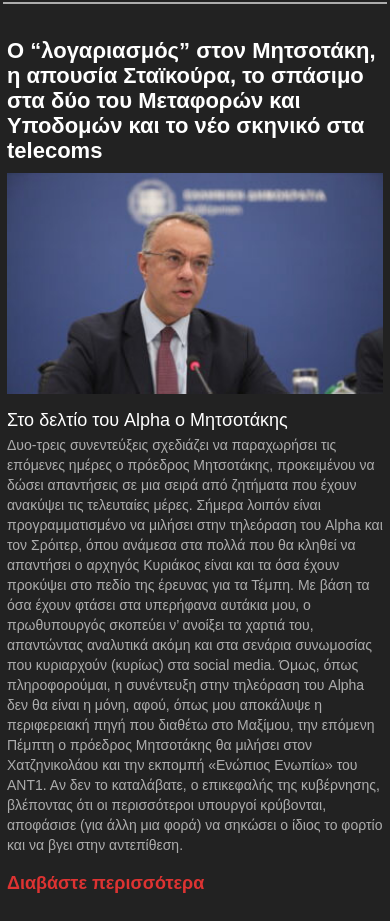
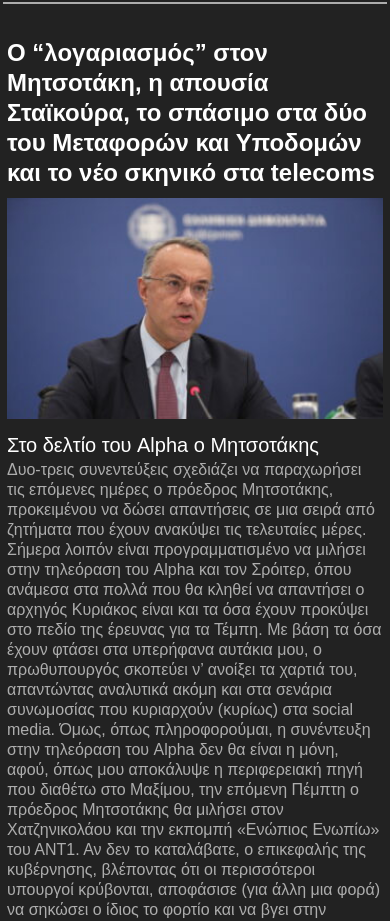
Before and after one commit to Ntinos47/PowerGame, a plain HTML site: page index.html in a window 390 px wide. Shown: the part 147-1068 px from the top of the page. Drawn offline with Linux system fonts and the light colour scheme.

Commit message:
Responsive

```diff
--- a/index.html
+++ b/index.html
@@ -106,13 +106,13 @@
                                         <table style="margin:0 auto; padding:10px 0; text-align: left;">
                                             <tr>
                                                 <td class="article-witd" style="width:100%; max-width: 500px;">
-                                                    <h2 class="article-title" style="font-size:26px; font-weight:600; line-height:34px; margin:0; font-family:Arial;">Ο “λογαριασμός” στον Μητσοτάκη, η απουσία Σταϊκούρα, το σπάσιμο στα δύο του Μεταφορών και Υποδομών και το νέο σκηνικό στα telecoms</h2>
+                                                    <h2 class="article-title" style="font-size:28px; font-weight:600; line-height:34px; margin:0; font-family:Arial;">Ο “λογαριασμός” στον Μητσοτάκη, η απουσία Σταϊκούρα, το σπάσιμο στα δύο του Μεταφορών και Υποδομών και το νέο σκηνικό στα telecoms</h2>
                                                     <img class="img-article" style="max-width:500px; width:100%; padding:10px 0;" src="img/Staikouras-Xristos.jpg" alt="">
                                                     <h3 class="article-subtitle" style="font-size:22px; font-weight:400; line-height:34px; margin:0; text-align:left; font-family:Arial; padding-bottom:5px;">Στο δελτίο του Alpha ο Μητσοτάκης</h3>
                                                     <p class="article-meta" style="font-size:18px; font-weight:400; margin:0; text-align:left; font-family:Arial; color: #adadad;">
                                                         Δυο-τρεις συνεντεύξεις σχεδιάζει να παραχωρήσει τις επόμενες ημέρες ο πρόεδρος Μητσοτάκης, προκειμένου να δώσει απαντήσεις σε μια σειρά από ζητήματα που έχουν ανακύψει τις τελευταίες μέρες. Σήμερα λοιπόν είναι προγραμματισμένο να μιλήσει στην τηλεόραση του Alpha και τον Σρόιτερ, όπου ανάμεσα στα πολλά που θα κληθεί να απαντήσει ο αρχηγός Κυριάκος είναι και τα όσα έχουν προκύψει στο πεδίο της έρευνας για τα Τέμπη. Με βάση τα όσα έχουν φτάσει στα υπερήφανα αυτάκια μου, ο πρωθυπουργός σκοπεύει ν’ ανοίξει τα χαρτιά του, απαντώντας αναλυτικά ακόμη και στα σενάρια συνωμοσίας που κυριαρχούν (κυρίως) στα social media. Όμως, όπως πληροφορούμαι, η συνέντευξη στην τηλεόραση του Alpha δεν θα είναι η μόνη, αφού, όπως μου αποκάλυψε η περιφερειακή πηγή που διαθέτω στο Μαξίμου, την επόμενη Πέμπτη ο πρόεδρος Μητσοτάκης θα μιλήσει στον Χατζηνικολάου και την εκπομπή «Ενώπιος Ενωπίω» του ΑΝΤ1. Αν δεν το καταλάβατε, ο επικεφαλής της κυβέρνησης, βλέποντας ότι οι περισσότεροι υπουργοί κρύβονται, αποφάσισε (για άλλη μια φορά) να σηκώσει ο ίδιος το φορτίο και να βγει στην αντεπίθεση.</p>
                                                         <a href="https://www.powergame.gr/big-mouth/795844/o-logariasmos-ston-mitsotaki-i-apousia-staikoura-to-spasimo-sta-dyo-tou-metaforon-kai-ypodomon-kai-to-neo-skiniko-sta-telecoms/">
-                                                            <p class="read-more" style="color:#dd3332; text-decoration:none; font-size:24px; text-align:left;">Διαβάστε περισσότερα</p>
+                                                            <p class="read-more" style="color:#dd3332; text-decoration:none; font-size:26px; text-align:left;">Διαβάστε περισσότερα</p>
                                                         </a>
                                                     <style>
                                                         .read-more:hover {
@@ -123,19 +123,19 @@
                                                                 font-size: 16px !important;
                                                             }
                                                             .article-title {
-                                                                font-size: 22px !important;
-                                                                line-height: 25px !important;
+                                                                font-size: 24px !important;
+                                                                line-height: 30px !important;
                                                             }
                                                             .article-subtitle {
-                                                                font-size: 18px !important;
+                                                                font-size: 20px !important;
                                                                 line-height: 20px !important;
                                                             }
                                                             .article-meta {
-                                                                font-size: 14px !important;
+                                                                font-size: 16px !important;
                                                                 line-height: 20px !important;
                                                             }
                                                             .read-more {
-                                                                font-size: 18px !important;
+                                                                font-size: 20px !important;
                                                             }
                                                         }
                                                     </style>
```
